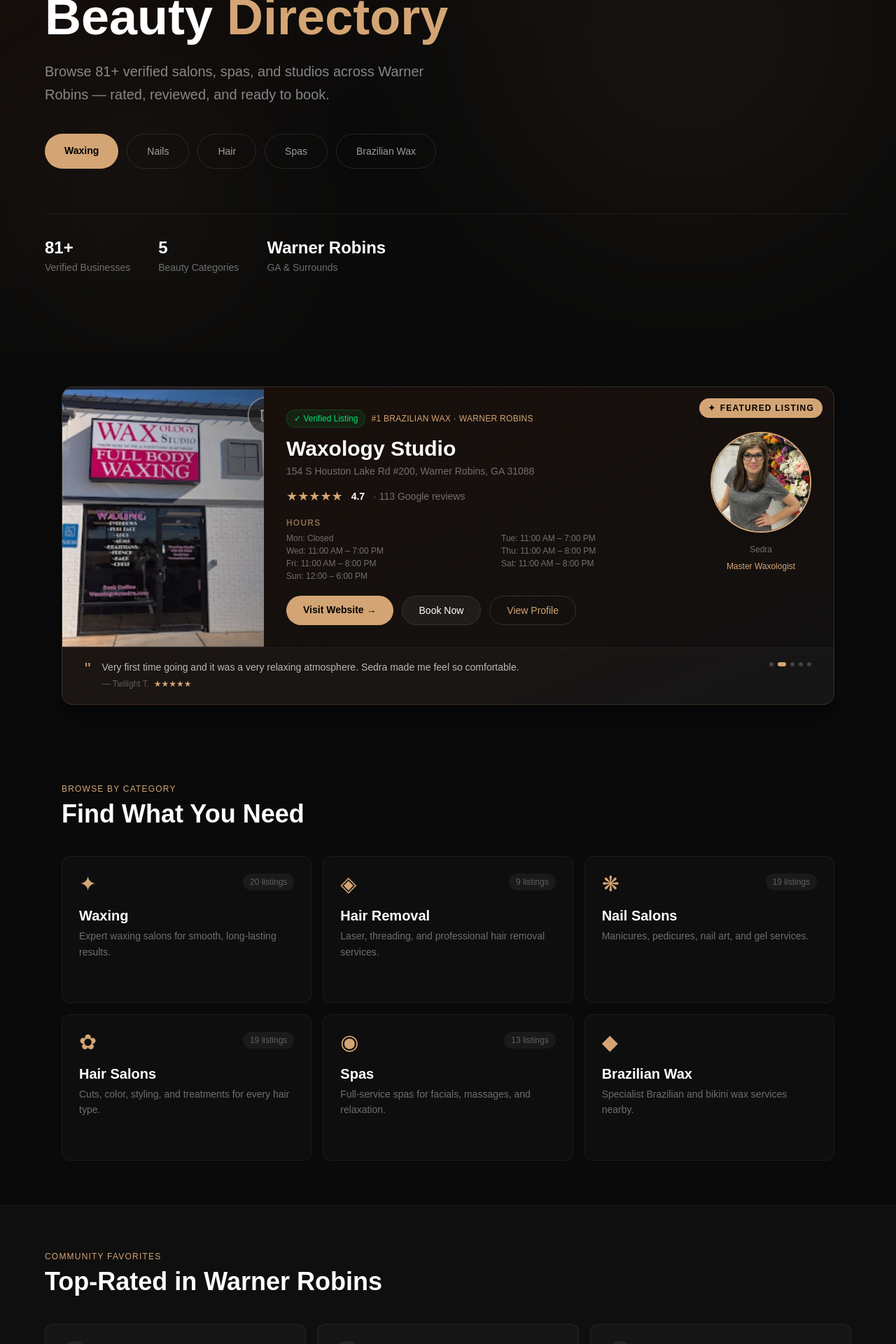
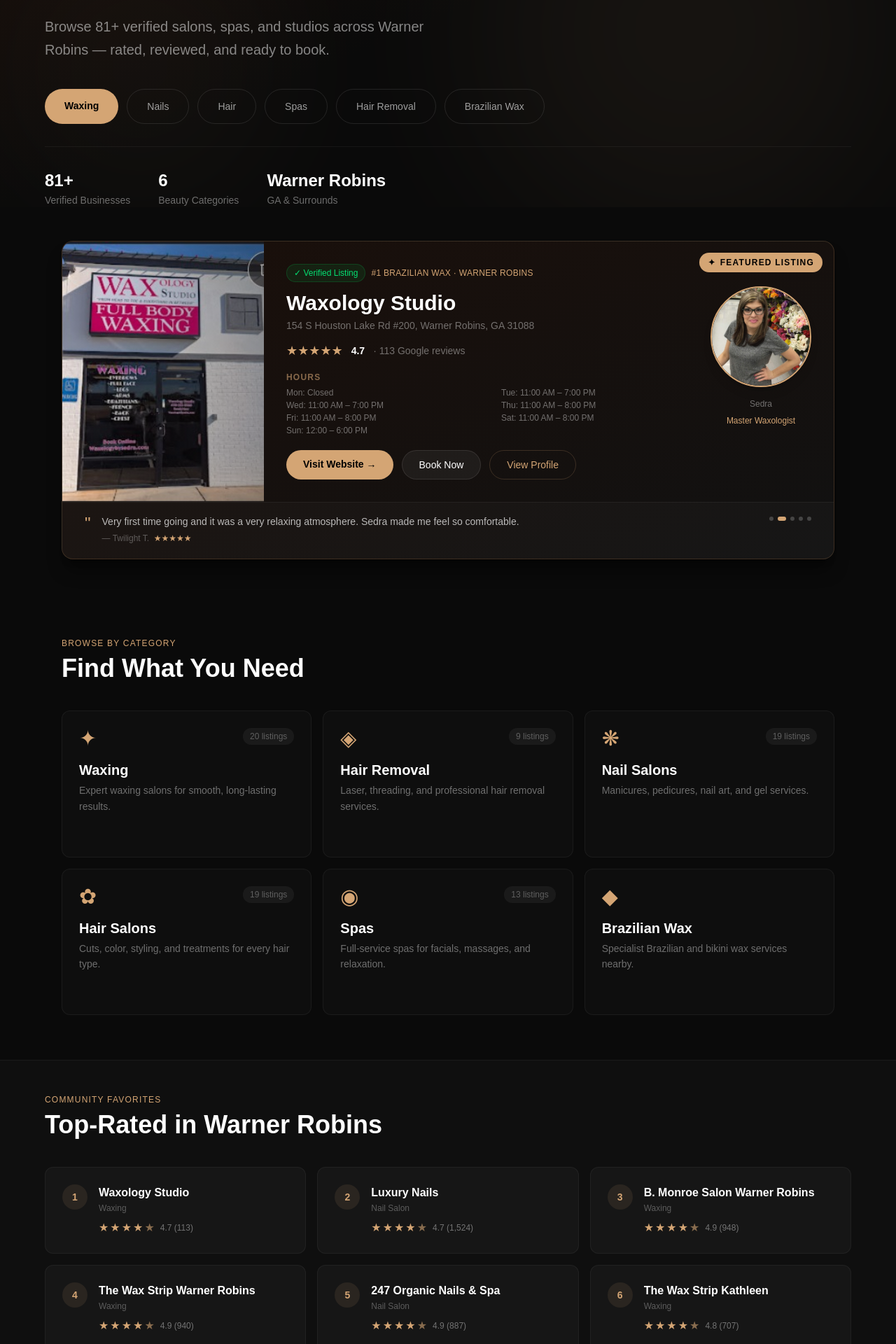
Before and after one commit to skenned23/warnerrobinsbeauty, a Next.js app: page / in a window 1280 px wide. Shown: the part 320-2240 px from the top of the page at 70% size. Built offline with nearby package versions, Linux system fonts and the light colour scheme; a web font is replaced by a local one.

Commit message:
fix: add hair removal tab, update category count to 6, reduce hero padding

```diff
--- a/app/page.tsx
+++ b/app/page.tsx
@@ -90,13 +90,14 @@
             <Link href="/nail-salons" className="hover:text-[#D4A574] transition-colors">Nails</Link>
             <Link href="/hair-salons" className="hover:text-[#D4A574] transition-colors">Hair</Link>
             <Link href="/spas" className="hover:text-[#D4A574] transition-colors">Spas</Link>
-            <Link href="/contact" className="hover:text-[#D4A574] transition-colors">Contact</Link><Link href="/privacy" className="hover:text-[#D4A574] transition-colors">Privacy</Link>
+            <Link href="/contact" className="hover:text-[#D4A574] transition-colors">Contact</Link>
+            <Link href="/privacy" className="hover:text-[#D4A574] transition-colors">Privacy</Link>
           </nav>
         </div>
       </header>
 
       {/* Hero */}
-      <section className="relative overflow-hidden py-28 px-6">
+      <section className="relative overflow-hidden pt-12 pb-0 px-6">
         <div className="absolute inset-0 bg-gradient-to-br from-[#1a0f0a] via-[#0A0A0A] to-[#0A0A0A]" />
         <div className="absolute top-0 right-0 w-[600px] h-[600px] rounded-full bg-[#D4A574] opacity-[0.06] blur-[120px]" />
         <div className="absolute bottom-0 left-0 w-[400px] h-[400px] rounded-full bg-[#D4A574] opacity-[0.04] blur-[100px]" />
@@ -112,14 +113,15 @@
             Browse {Object.values(data).flat().length}+ verified salons, spas, and studios across Warner Robins — rated, reviewed, and ready to book.
           </p>
           <div className="flex flex-wrap gap-3">
-           <Link href="/waxing" className="bg-[#D4A574] hover:bg-[#C4956A] text-black px-7 py-3.5 rounded-full text-sm font-semibold transition-colors">Waxing</Link>
-<Link href="/nail-salons" className="border border-white/10 hover:border-[#D4A574]/50 text-white/60 hover:text-[#D4A574] px-7 py-3.5 rounded-full text-sm font-medium transition-colors">Nails</Link>
-<Link href="/hair-salons" className="border border-white/10 hover:border-[#D4A574]/50 text-white/60 hover:text-[#D4A574] px-7 py-3.5 rounded-full text-sm font-medium transition-colors">Hair</Link>
-<Link href="/spas" className="border border-white/10 hover:border-[#D4A574]/50 text-white/60 hover:text-[#D4A574] px-7 py-3.5 rounded-full text-sm font-medium transition-colors">Spas</Link>
-<Link href="/brazilian-wax" className="border border-white/10 hover:border-[#D4A574]/50 text-white/60 hover:text-[#D4A574] px-7 py-3.5 rounded-full text-sm font-medium transition-colors">Brazilian Wax</Link>
+            <Link href="/waxing" className="bg-[#D4A574] hover:bg-[#C4956A] text-black px-7 py-3.5 rounded-full text-sm font-semibold transition-colors">Waxing</Link>
+            <Link href="/nail-salons" className="border border-white/10 hover:border-[#D4A574]/50 text-white/60 hover:text-[#D4A574] px-7 py-3.5 rounded-full text-sm font-medium transition-colors">Nails</Link>
+            <Link href="/hair-salons" className="border border-white/10 hover:border-[#D4A574]/50 text-white/60 hover:text-[#D4A574] px-7 py-3.5 rounded-full text-sm font-medium transition-colors">Hair</Link>
+            <Link href="/spas" className="border border-white/10 hover:border-[#D4A574]/50 text-white/60 hover:text-[#D4A574] px-7 py-3.5 rounded-full text-sm font-medium transition-colors">Spas</Link>
+            <Link href="/hair-removal" className="border border-white/10 hover:border-[#D4A574]/50 text-white/60 hover:text-[#D4A574] px-7 py-3.5 rounded-full text-sm font-medium transition-colors">Hair Removal</Link>
+            <Link href="/brazilian-wax" className="border border-white/10 hover:border-[#D4A574]/50 text-white/60 hover:text-[#D4A574] px-7 py-3.5 rounded-full text-sm font-medium transition-colors">Brazilian Wax</Link>
           </div>
-          <div className="mt-16 pt-8 border-t border-white/5 flex flex-wrap gap-10 text-sm text-white/40">
-            {[["81+", "Verified Businesses"], ["5", "Beauty Categories"], ["Warner Robins", "GA & Surrounds"]].map(([val, label]) => (
+          <div className="mt-8 pt-8 border-t border-white/5 flex flex-wrap gap-10 text-sm text-white/40">
+            {[["81+", "Verified Businesses"], ["6", "Beauty Categories"], ["Warner Robins", "GA & Surrounds"]].map(([val, label]) => (
               <div key={label}>
                 <span className="block text-white text-2xl font-bold mb-0.5">{val}</span>
                 <span>{label}</span>
@@ -155,7 +157,7 @@
       </section>
 
       {/* Top Rated */}
-      <section className="bg-white/[0.02] border-y border-white/5 py-16 px-6">
+      <section className="bg-white/[0.02] border-y border-white/5 pt-12 pb-0 px-6">
         <div className="max-w-6xl mx-auto">
           <div className="mb-10">
             <p className="text-[#D4A574] text-xs font-medium tracking-widest uppercase mb-2">Community Favorites</p>
@@ -209,7 +211,8 @@
             <Link href="/nail-salons" className="hover:text-[#D4A574] transition-colors">Nails</Link>
             <Link href="/hair-salons" className="hover:text-[#D4A574] transition-colors">Hair</Link>
             <Link href="/spas" className="hover:text-[#D4A574] transition-colors">Spas</Link>
-            <Link href="/contact" className="hover:text-[#D4A574] transition-colors">Contact</Link><Link href="/privacy" className="hover:text-[#D4A574] transition-colors">Privacy</Link>
+            <Link href="/contact" className="hover:text-[#D4A574] transition-colors">Contact</Link>
+            <Link href="/privacy" className="hover:text-[#D4A574] transition-colors">Privacy</Link>
           </nav>
           <p>© {new Date().getFullYear()} warnerrobinsbeauty.com</p>
         </div>
```
